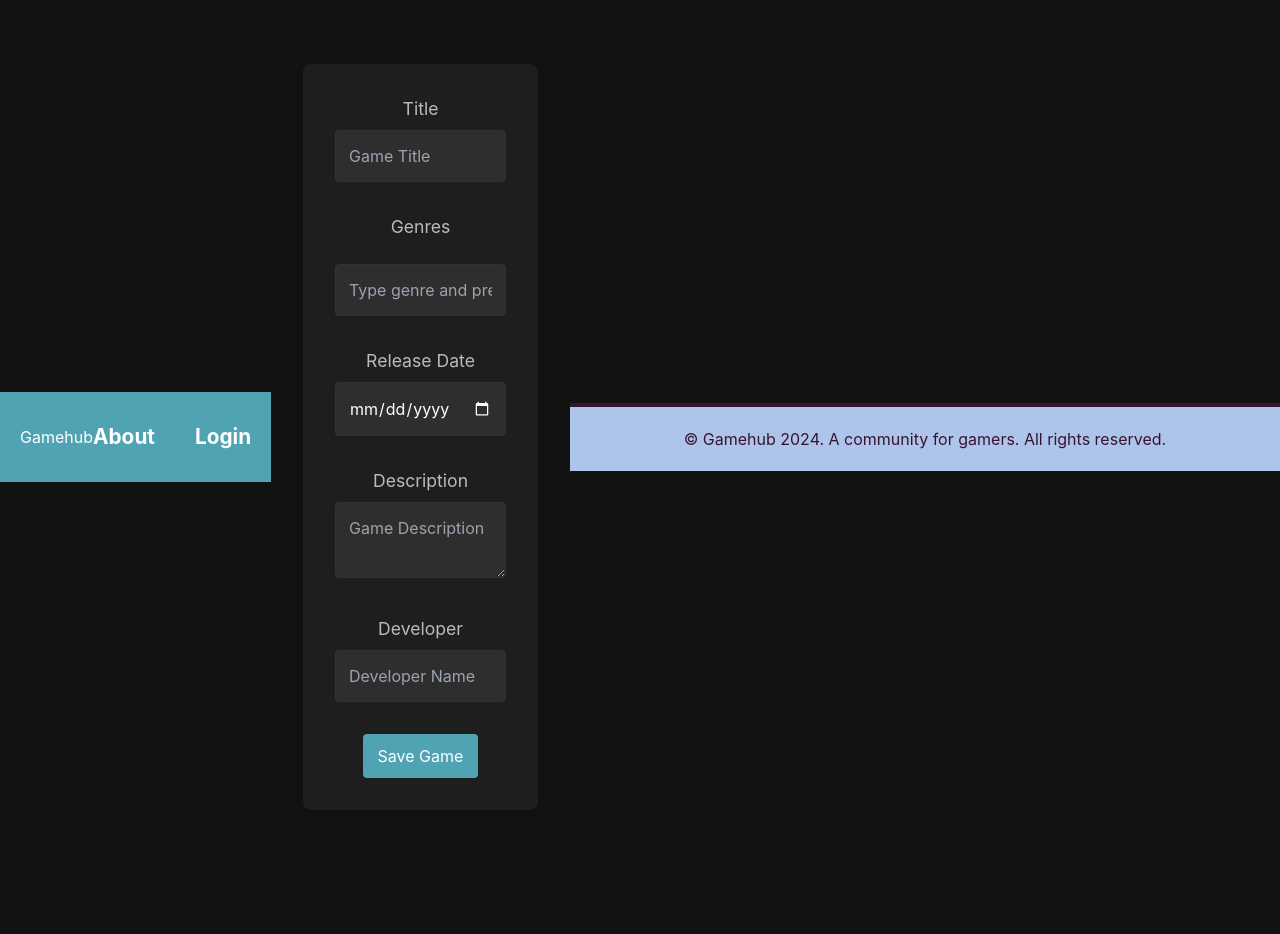
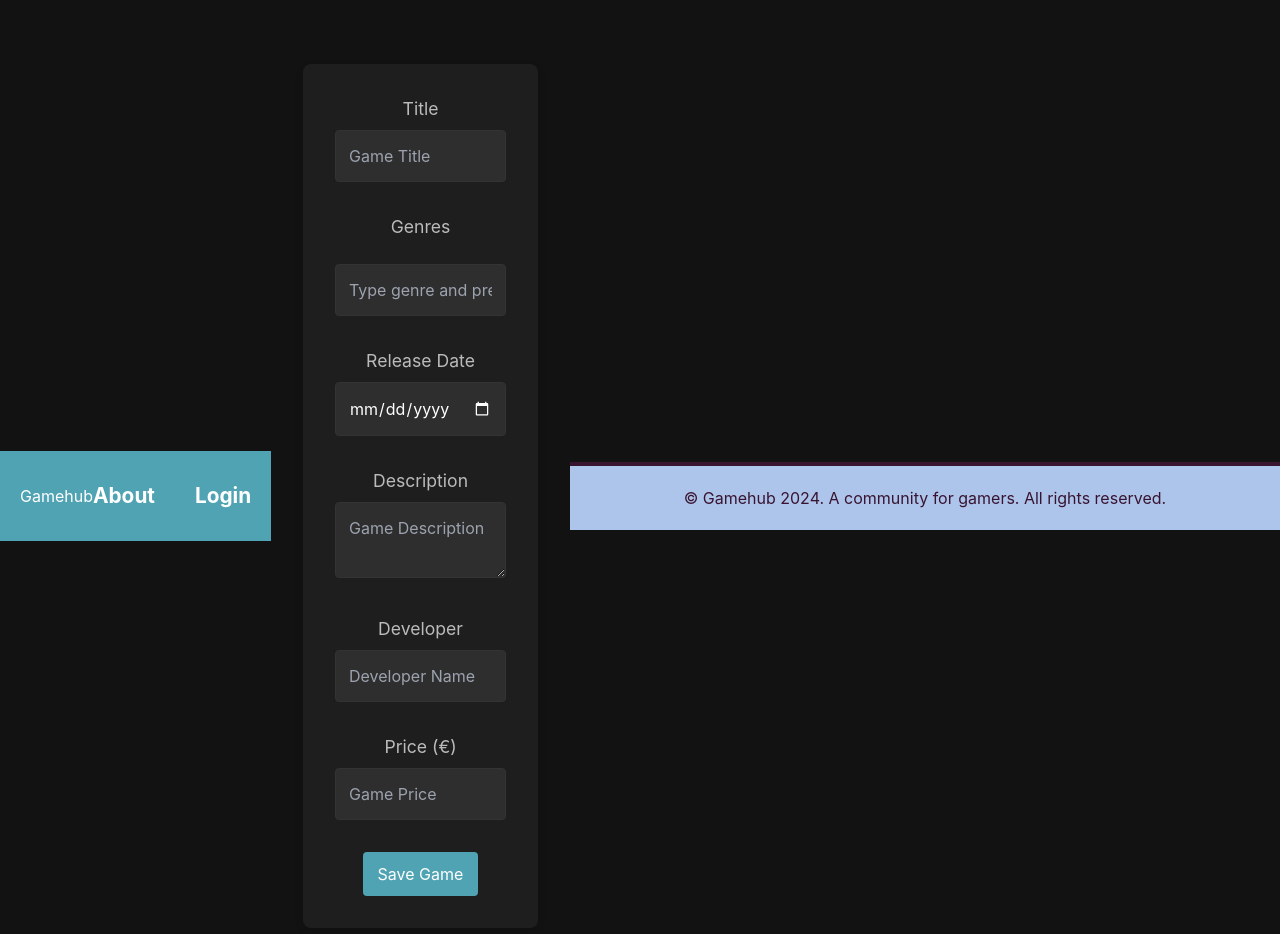
Before and after one commit to MihaiCatalin22/GameHubFE, a React (Vite) app in the folder individual-assignment-semester-3-fe/: page /add-game in a window 1280 px wide. Shown: the top 934 px of the page. Before the commit the page ends 874 px from the top, so only its background shows below. Built offline with nearby package versions, Linux system fonts and the light colour scheme.

Commit message:
Added price to adding games

```diff
--- a/individual-assignment-semester-3-fe/src/components/game/GameDetails.jsx
+++ b/individual-assignment-semester-3-fe/src/components/game/GameDetails.jsx
@@ -101,6 +101,7 @@ const GameDetailsPage = () => {
           <h1>{game.title}</h1>
           <p>{game.description}</p>
           {game.genres && <p>Genres: {game.genres.join(', ')}</p>}
+          <p>Price: {game.price} €</p>
           <div className="average-rating">
             Average Rating: {averageRating} / 5.0
           </div>
--- a/individual-assignment-semester-3-fe/src/components/game/GameForm.jsx
+++ b/individual-assignment-semester-3-fe/src/components/game/GameForm.jsx
@@ -11,6 +11,7 @@ const GameForm = ({ onSave, initialData }) => {
     releaseDate: '',
     description: '',
     developer: '',
+    price: '',
   });
   const { user } = useAuth();
   const [selectedGenres, setSelectedGenres] = useState(initialData?.genres || []);
@@ -24,6 +25,7 @@ const GameForm = ({ onSave, initialData }) => {
         releaseDate: initialData.releaseDate || '',
         description: initialData.description || '',
         developer: initialData.developer || '',
+        price: initialData.price || '',
       });
       setSelectedGenres(initialData.genres || []);
     }
@@ -116,6 +118,20 @@ const GameForm = ({ onSave, initialData }) => {
               required
             />
           </div>
+          <div>
+            <label htmlFor="price" className="block mb-2">Price (€)</label>
+            <input
+              type="number"
+              id="price"
+              name="price"
+              value={formData.price}
+              onChange={handleChange}
+              placeholder="Game Price"
+              step="0.01"
+              className="w-full px-3 py-2 border rounded"
+              required
+            />
+          </div>
           <button type="submit" className="button">
             Save Game
           </button>
--- a/individual-assignment-semester-3-fe/src/components/game/GamesPage.jsx
+++ b/individual-assignment-semester-3-fe/src/components/game/GamesPage.jsx
@@ -53,6 +53,8 @@ const GamesPage = () => {
       genres: [],
       releaseDate: '',
       description: '',
+      developer: '',
+      price: '',
     });
   };
 
```
